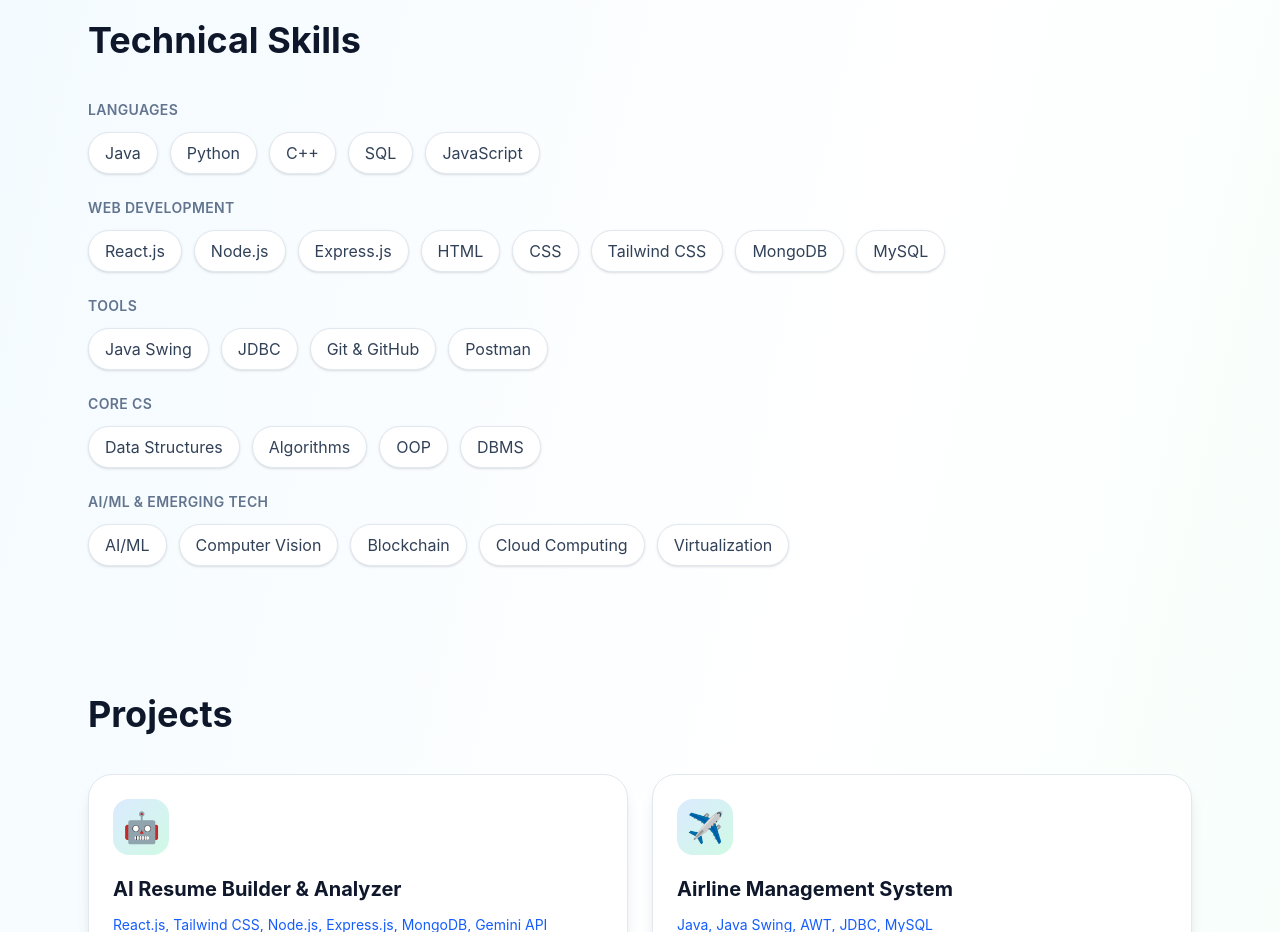
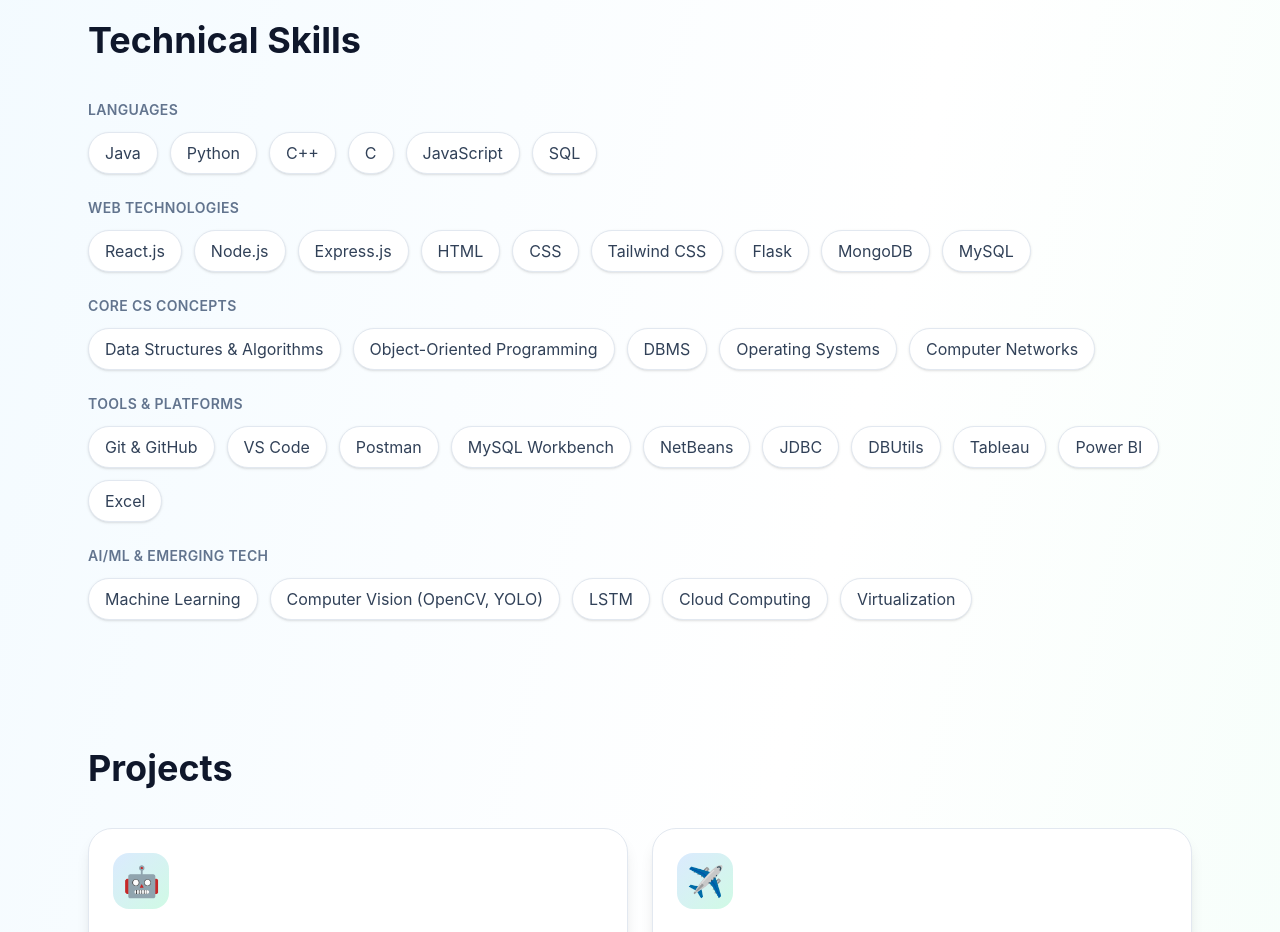
Before and after one commit to sumedhkhillare/my-portfolio, a React (Vite) app: page / in a window 1280 px wide. Shown: the part 1360-2292 px from the top of the page. Built offline with nearby package versions, Linux system fonts and the light colour scheme.

Commit message:
Updated portfolio skills

```diff
--- a/src/App.jsx
+++ b/src/App.jsx
@@ -1,11 +1,66 @@
 function App() {
   const skillGroups = [
-    { label: "Languages", items: ["Java", "Python", "C++", "SQL", "JavaScript"] },
-    { label: "Web Development", items: ["React.js", "Node.js", "Express.js", "HTML", "CSS", "Tailwind CSS", "MongoDB", "MySQL"] },
-    { label: "Tools", items: ["Java Swing", "JDBC", "Git & GitHub", "Postman"] },
-    { label: "Core CS", items: ["Data Structures", "Algorithms", "OOP", "DBMS"] },
-    { label: "AI/ML & Emerging Tech", items: ["AI/ML", "Computer Vision", "Blockchain", "Cloud Computing", "Virtualization"] },
-  ]
+  {
+    label: "Languages",
+    items: [
+      "Java",
+      "Python",
+      "C++",
+      "C",
+      "JavaScript",
+      "SQL",
+    ],
+  },
+  {
+    label: "Web Technologies",
+    items: [
+      "React.js",
+      "Node.js",
+      "Express.js",
+      "HTML",
+      "CSS",
+      "Tailwind CSS",
+      "Flask",
+      "MongoDB",
+      "MySQL",
+    ],
+  },
+  {
+    label: "Core CS Concepts",
+    items: [
+      "Data Structures & Algorithms",
+      "Object-Oriented Programming",
+      "DBMS",
+      "Operating Systems",
+      "Computer Networks",
+    ],
+  },
+  {
+    label: "Tools & Platforms",
+    items: [
+      "Git & GitHub",
+      "VS Code",
+      "Postman",
+      "MySQL Workbench",
+      "NetBeans",
+      "JDBC",
+      "DBUtils",
+      "Tableau",
+      "Power BI",
+      "Excel",
+    ],
+  },
+  {
+    label: "AI/ML & Emerging Tech",
+    items: [
+      "Machine Learning",
+      "Computer Vision (OpenCV, YOLO)",
+      "LSTM",
+      "Cloud Computing",
+      "Virtualization",
+    ],
+  },
+];
 
   return (
     <div className="min-h-screen bg-gradient-to-br from-sky-50 via-white to-emerald-50 text-slate-900">
```
